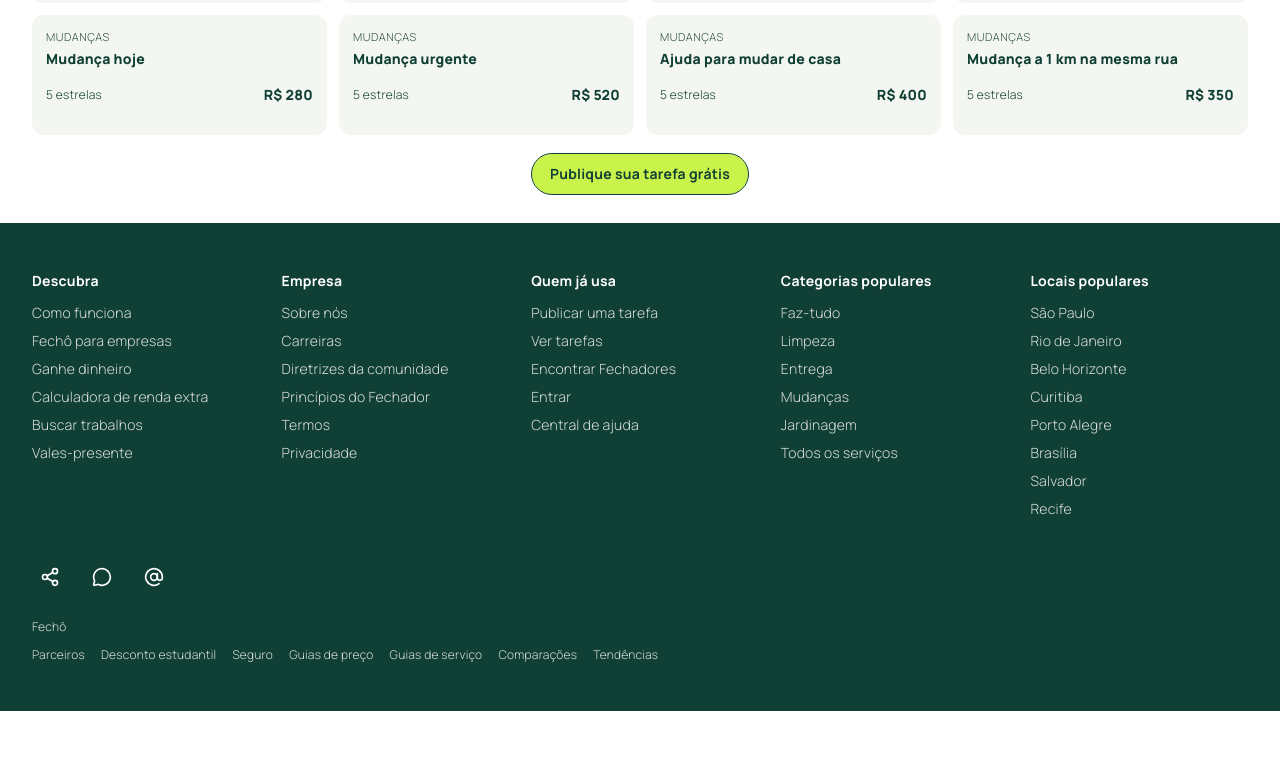
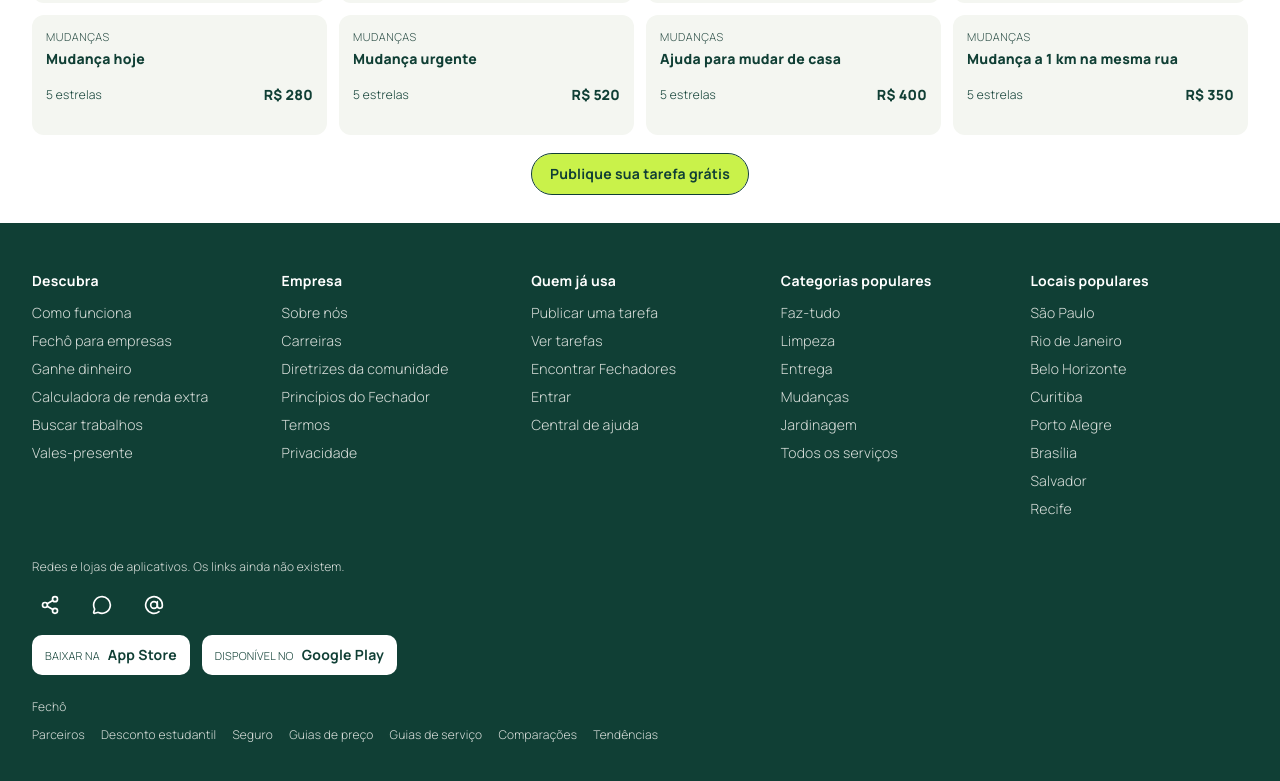
Before and after one commit to oliverlucass/FechoApp, a Next.js app: page / in a window 1280 px wide. Shown: the part 1162-1943 px from the top of the page. Before the commit the page ends 1873 px from the top, so only its background shows below. Built offline with nearby package versions, Linux system fonts and the light colour scheme; a web font is replaced by a local one.

Commit message:
Add placeholder app-store badges to the footer.
The store and social controls are marked as provisional because there are no real profile or store URLs yet. The legal line is unchanged.

Co-authored-by: Lucas de Oliveira Martins <oliverlucass@users.noreply.github.com>

```diff
--- a/components/site/footer.tsx
+++ b/components/site/footer.tsx
@@ -25,10 +25,34 @@ export function Footer() {
             </div>
           ))}
         </div>
-        <div className="mt-8 flex items-center gap-4 text-white">
+        <p className="mt-8 text-xs text-line">Redes e lojas de aplicativos. Os links ainda não existem.</p>
+        <div className="mt-3 flex items-center gap-4 text-white">
           {socials.map(({ icon: Icon, label }) => (
-            <span key={label} role="img" aria-label={label} className="inline-flex size-9 items-center justify-center">
+            <span
+              key={label}
+              role="link"
+              aria-disabled="true"
+              aria-label={`${label}, link provisório`}
+              className="inline-flex size-9 items-center justify-center"
+            >
               <Icon className="size-5" />
+            </span>
+          ))}
+        </div>
+        <div className="mt-3 flex flex-wrap gap-3">
+          {[
+            ["Baixar na", "App Store"],
+            ["Disponível no", "Google Play"],
+          ].map(([detail, name]) => (
+            <span
+              key={name}
+              role="link"
+              aria-disabled="true"
+              aria-label={`${detail} ${name}, link provisório`}
+              className="inline-flex min-h-10 items-center gap-2 rounded-lg border border-white/40 bg-white px-3 py-1 text-ink"
+            >
+              <span className="text-caps leading-none uppercase">{detail}</span>
+              <span className="text-sm font-bold">{name}</span>
             </span>
           ))}
         </div>
```
